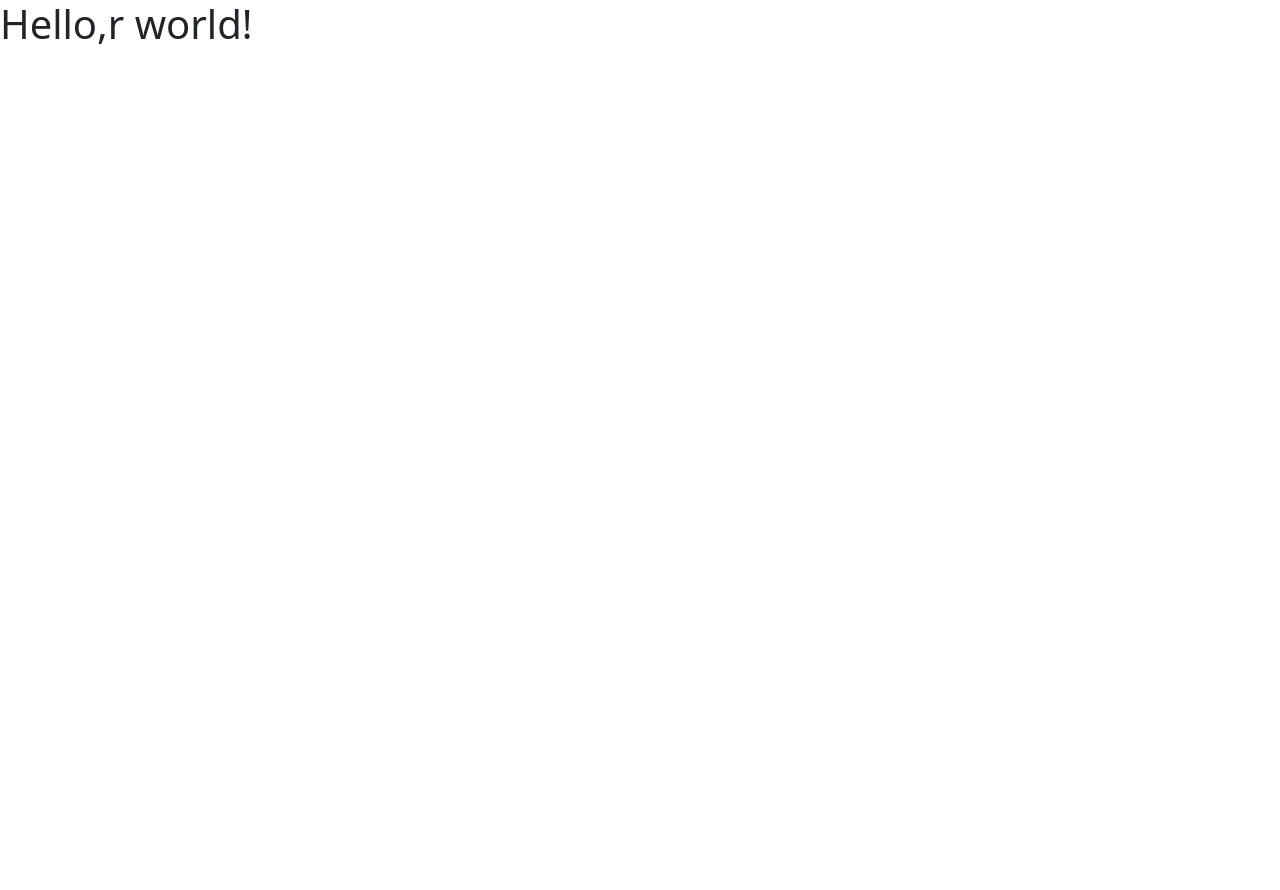
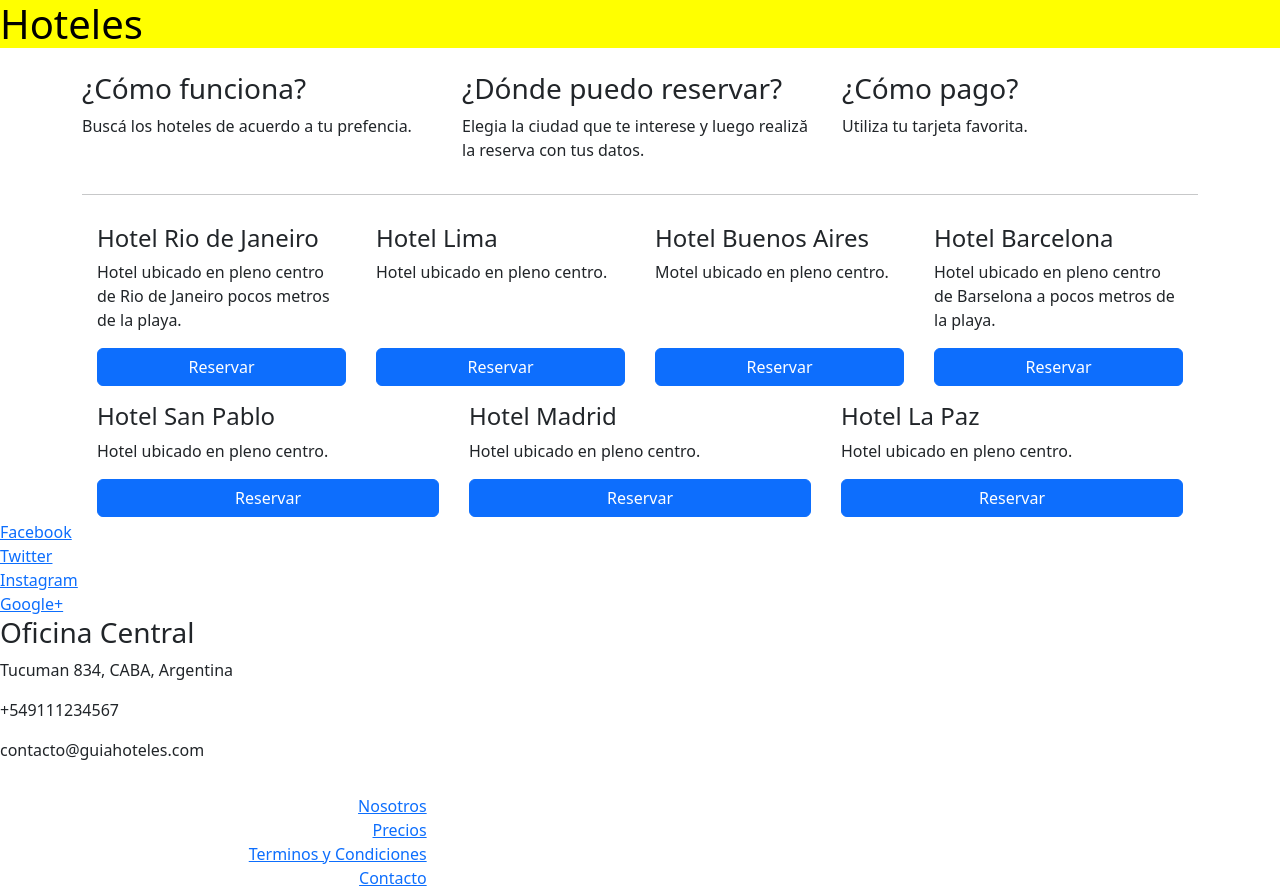
Before and after one commit to HernanGoat77/Proyectos-Acad-micos, a website: page index.html in a window 1280 px wide. Before the commit the page ends 800 px from the top, so only its background shows below. Drawn offline with nearby package versions, Linux system fonts and the light colour scheme.

Commit message:
agregamos footer y estilos con flex

```diff
--- /dev/null
+++ b/css/main.css
@@ -0,0 +1,26 @@
+   .jumbotron {
+      background-color: yellow;
+      color : black;
+
+   }
+
+
+   }
+
+   .footer {
+      padding: 10px 10px  0  10px:
+      background-color: yellow;
+      margin-bottom: 0x;
+      margin-top: 10px;
+   }
+
+   .card-hotel {
+      flex: 1 250px;
+      padding: 3px 15px 3px 15px;
+      margin-top: 10px;
+   }
+
+   .btn-reserva {
+      width: 100%;
+
+   }
--- a/index.html
+++ b/index.html
@@ -1,15 +1,145 @@
  <!doctype html>
  <html lang="en">
     <head>
+    <!-- Required meta tags -->
     <meta charset="utf-8">
-    <meta name="viewport" content="width=device-width, initial-scale=1">
-    <title>Bootstrap demo</title>
-    <link href="node_modules/bootstrap/dist/css/bootstrap.min.css" rel="stylesheet"
+    <meta name="viewport" content="width=device-width, initial-scale=1, shrink-to-fit=no">
+
+    <!-- Bootstrap CSS -->
+    <link rel="stylesheet" href="node_modules/bootstrap/dist/css/bootstrap.min.css">
+    <link rel="stylesheet" href="css/main.css">
+
+    <title>Guia Hoteles</title>
   </head>
  <body>
-    <h1>Hello,r world!</h1>
+   <div class="jumbotron">
+     <h1>Hoteles</h1>
+  </div>
+  <div class="container">
+   <div class="row">
+       <div class="col-sm-4">
+           <p>
+                 <h3>¿Cómo funciona?</h3>
+                 <p>Buscá los hoteles de acuerdo a tu prefencia.</P>
+           </p>
+       </div>
+       <div class="col-sm-4">
+           <p>
+                 <h3>¿Dónde puedo reservar?</h3>
+                  <p>Elegia la ciudad que te interese y luego
+                  realiză la reserva con tus datos.</p>
+           </p>
+       </div>
+       <div class="col-sm-4">
+           <p>
+                  <h3>¿Cómo pago?</h3>
+                  <p>Utiliza tu tarjeta favorita.</p>
+           </p>
+       </div>
+     </div>
+    <hr>
+
+    <div class="d-flex flex-wrap flex-row-reverse">
+        <div class="card-hotel d-flex flex-column justify-content-between">
+           <div>
+              <h4>Hotel Barcelona</h4>
+              <p>Hotel ubicado en pleno centro de Barselona a
+               pocos
+               metros de la playa. </p>
+            </div>
+            <div>
+              <button class="btn btn-primary btn-reserva"> Reservar</button>
+            </div>
+        </div>
+        <div class="card-hotel d-flex flex-column justify-content-between">
+           <div>
+              <h4>Hotel Buenos Aires</h4>
+              <p>Motel ubicado en pleno centro. </p>
+           </div>
+           <div>
+              <button class="btn btn-primary btn-reserva"> Reservar</button>
+           </div>
+        </div>
+        <div class="card-hotel d-flex flex-column justify-content-between">
+           <div>
+              <h4>Hotel Lima</h4>
+              <p>Hotel ubicado en pleno centro. </p>
+           </div>
+           <div>
+              <button class="btn btn-primary btn-reserva"> Reservar</button>
+           </div>
+        </div>
+        <div class="card-hotel d-flex flex-column justify-content-between">
+           <div>
+              <h4>Hotel Rio de Janeiro</h4>
+              <p>Hotel ubicado en pleno centro de Rio de Janeiro
+               pocos metros de la playa. </p>
+           </div>
+           <div>
+              <button class="btn btn-primary btn-reserva"> Reservar</button>
+           </div>
+        </div>
+        <div class="card-hotel d-flex flex-column justify-content-between">
+           <div>
+              <h4>Hotel La Paz</h4>
+              <p>Hotel ubicado en pleno centro. </p>
+           </div>
+           <div>
+              <button class="btn btn-primary btn-reserva"> Reservar</button>
+           </div>
+        </div>
+        <div class="card-hotel d-flex flex-column justify-content-between">
+           <div>
+              <h4>Hotel Madrid</h4>
+              <p>Hotel ubicado en pleno centro. </p>
+            </div>
+            <div>
+              <button class="btn btn-primary btn-reserva"> Reservar</button>
+            </div>
+        </div>
+        <div class="card-hotel d-flex flex-column justify-content-between">
+           <div>
+              <h4>Hotel San Pablo</h4>
+              <p>Hotel ubicado en pleno centro. </p>
+           </div>
+           <div>
+              <button class="btn btn-primary btn-reserva"> Reservar</button>
+           </div>
+        </div>
+     </div>
+  </div>
+
+<footer>
+  <div class="row">
+    <div class="col-sm-4 d-flex flex-column">
+         <a href="http://www.facebook.com">Facebook</a>
+         <a href="http://www.twitter.com">Twitter</a>
+         <a href="http://www.instagram.com">Instagram</a>
+         <a href="http://www.google.com">Google+</a>
+    </div>
+    <div class="col-sm-4"></div>
+         <address>
+             <h3>Oficina Central</h3>
+             <p>Tucuman 834, CABA, Argentina</p>
+             <p>+549111234567</p>
+             <p>contacto@guiahoteles.com</p>
+         </addres>
+    </div>
+    <div class="col-sm-4 d-flex flex-column align-items-end"">
+         <a href="http://www.facebook.com">Nosotros</a>
+         <a href="http://www.twitter.com">Precios</a>
+         <a href="http://www.instagram.com">Terminos y Condiciones</a>
+         <a href="http://www.google.com">Contacto</a>
+    </div>
+  </div>
+</footer>
+
+
+  <!-- Optional JavaScript →→→>
+  <!-- jQuery first, then Popper.js, then Bootstrap JS →→→>
   <script src="node_modules/jquery/dist/jquery.min.js"></script>
   <script src="node_modules/popper.js/dist/popper.min.js"></script>
   <script src="node_modules/bootstrap/dist/js/bootstrap.min.js"></script>
+
  </body>
 </html>
```
Lines whose indentation alone changed are shown as unchanged.
